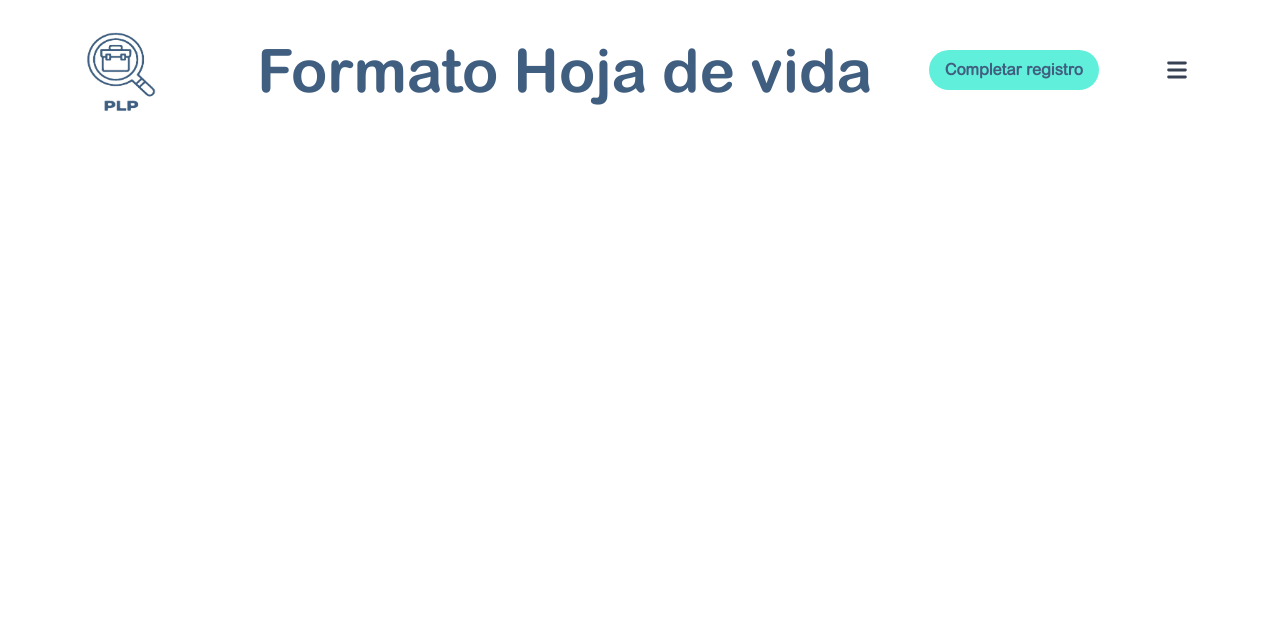
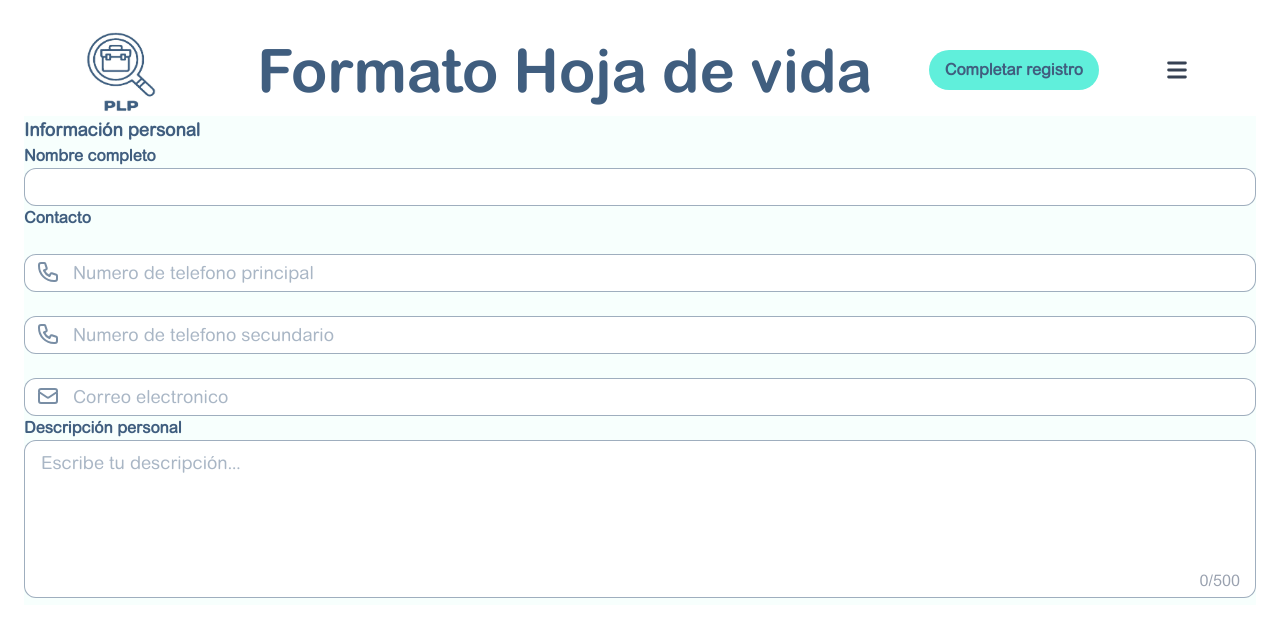
Before and after one commit to 0-min-0/PLP-Frontend, a React (Vite) app: page /crear-cuenta/contratista/hoja-de-vida in a window 1280 px wide. Shown: the top 636 px of the page. Built offline with nearby package versions, Linux system fonts and the light colour scheme.

Commit message:
Actualizacion Componente Hoja de vida - Resume

```diff
--- /dev/null
+++ b/src/Pages/Resume/FormData.jsx
@@ -0,0 +1,102 @@
+import { useState } from 'react'
+import { Input } from '../../UI/Input'
+import { HiOutlinePhone } from 'react-icons/hi'
+import { HiOutlineMail } from 'react-icons/hi'
+
+export const FormData = () => {
+
+    const [focused, setFocused] = useState(false)
+    const maxLength = 500
+    const [text, setText] = useState('')
+
+    const handleChange = (e) => {
+        const input = e.target.value
+        if (input.length <= maxLength) {
+            setText(input)
+        }
+    }
+
+    //  const [formData, setFormData] = useState({
+    //     completeName: '',
+    //     email: '',
+    //     phone: '',
+    //     address: '',
+    //     birthDate
+    //  })
+    return (
+        <div>
+            <h2 className='text-lg text-[#405e7f] font-semibold'>Información personal</h2>
+            <form action=''>
+                <Input
+                    isFor='completeName'
+                    labelTitle='Nombre completo'
+                    iName='completeName'
+                    iType='text'
+                    iValue=''
+                />
+                <form action=''>
+                    <h3 className='text-[#405e7f] font-semibold'>Contacto</h3>
+                    <div className='relative'>
+                        <Input
+                            isFor='contactNum'
+                            iHolder='Numero de telefono principal'
+                            iName='contactNum'
+                            iType='tel'
+                            iValue=''
+                            padding='pl-12 py-1'
+                        />
+                        <HiOutlinePhone className='w-6 h-6 absolute left-3 bottom-2 text-[#405e7f]/70' />
+                    </div>
+                    <div className='relative'>
+                        <Input
+                            isFor='contactNumSec'
+                            iHolder='Numero de telefono secundario'
+                            iName='contactNumSec'
+                            iType='tel'
+                            iValue=''
+                            padding='pl-12 py-1'
+                        />
+                        <HiOutlinePhone className='w-6 h-6 absolute left-3 bottom-2 text-[#405e7f]/70' />
+                    </div>
+                    <div className='relative'>
+                        <Input
+                            isFor='contactMail'
+                            iHolder='Correo electronico'
+                            iName='contactMail'
+                            iType='email'
+                            iValue=''
+                            padding='pl-12 py-1'
+                        />
+                        <HiOutlineMail className='w-6 h-6 absolute left-3 bottom-2 text-[#405e7f]/70' />
+                    </div>
+                </form>
+                <div className=''>
+                    <label className='text-[#405e7f] font-semibold'>
+                        Descripción personal
+                    </label>
+                    <div className='relative'>
+                        <textarea
+                            value={text}
+                            onChange={handleChange}
+                            rows={5}
+                            className={`w-full px-4 py-2 bg-white text-lg text-[#405e7f]/90 rounded-xl border border-[#405e7f]/50 focus:outline-none
+                                        focus:ring-2 focus:ring-[#60efdb] focus:border-transparent transition-all duration-300 resize-none
+                                        ${focused ? 'ring-2 ring-[#60efdb] border-transparent' : ''}`}
+
+                            placeholder='Escribe tu descripción...'
+                            maxLength={maxLength + 1}
+                            onFocus={() => setFocused(true)}
+                            onBlur={() => setFocused(false)}
+                        />
+                        <span className='absolute bottom-3 right-4 text-gray-400'>
+                            {text.length}/{maxLength}
+                        </span>
+                    </div>
+                    {text.length === maxLength && (
+                        <p className='text-red-500 text-xs mt-1'>Límite alcanzado</p>
+                    )}
+                </div>
+            </form>
+        </div>
+    )
+}
--- /dev/null
+++ b/src/Pages/Resume/FormLaboral.jsx
@@ -0,0 +1,7 @@
+import React from 'react'
+
+export const FormLaboral = () => {
+  return (
+    <div>FormLaboral</div>
+  )
+}
--- /dev/null
+++ b/src/Pages/Resume/FormStudies.jsx
@@ -0,0 +1,11 @@
+import React from 'react'
+
+export const FormStudies = () => {
+  return (
+    <div>
+        <form action=''>
+
+        </form>
+    </div>
+  )
+}
--- a/src/Pages/Resume/Resume.jsx
+++ b/src/Pages/Resume/Resume.jsx
@@ -2,6 +2,7 @@ import React from 'react'
 import { Header } from '../../Components/Header/Header'
 import { Button } from '../../UI/Button'
 import { MainMenu } from '../../Components/MainMenu/MainMenu'
+import { FormData } from './FormData'
 
 export const Resume = () => {
     return (
@@ -21,6 +22,10 @@ export const Resume = () => {
                 }
                 menu={ <MainMenu /> }
             />
+            <div className='bg-[#f7fffd]'>
+
+                <FormData />
+            </div>
         </div>
     )
 }
```
